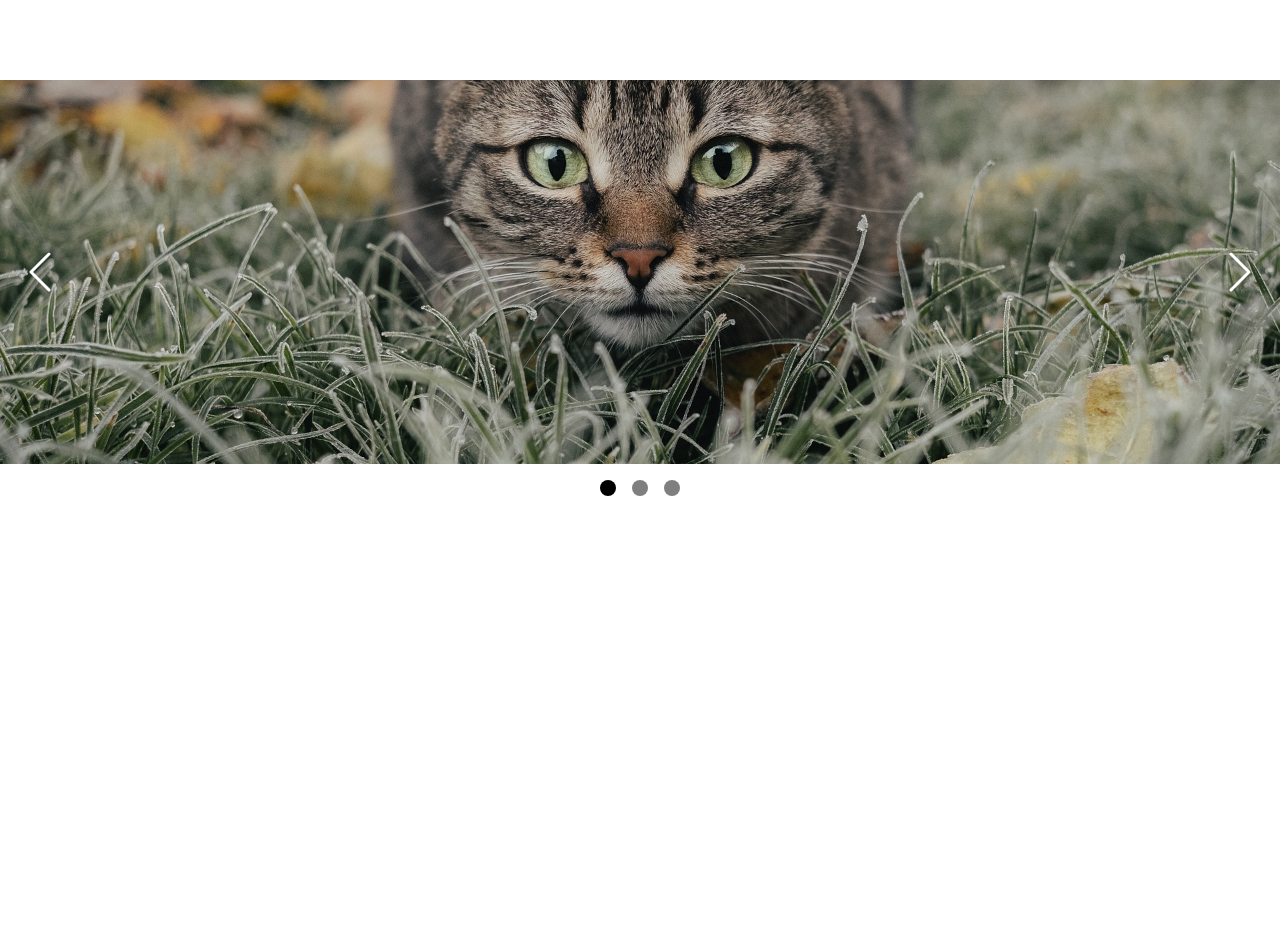
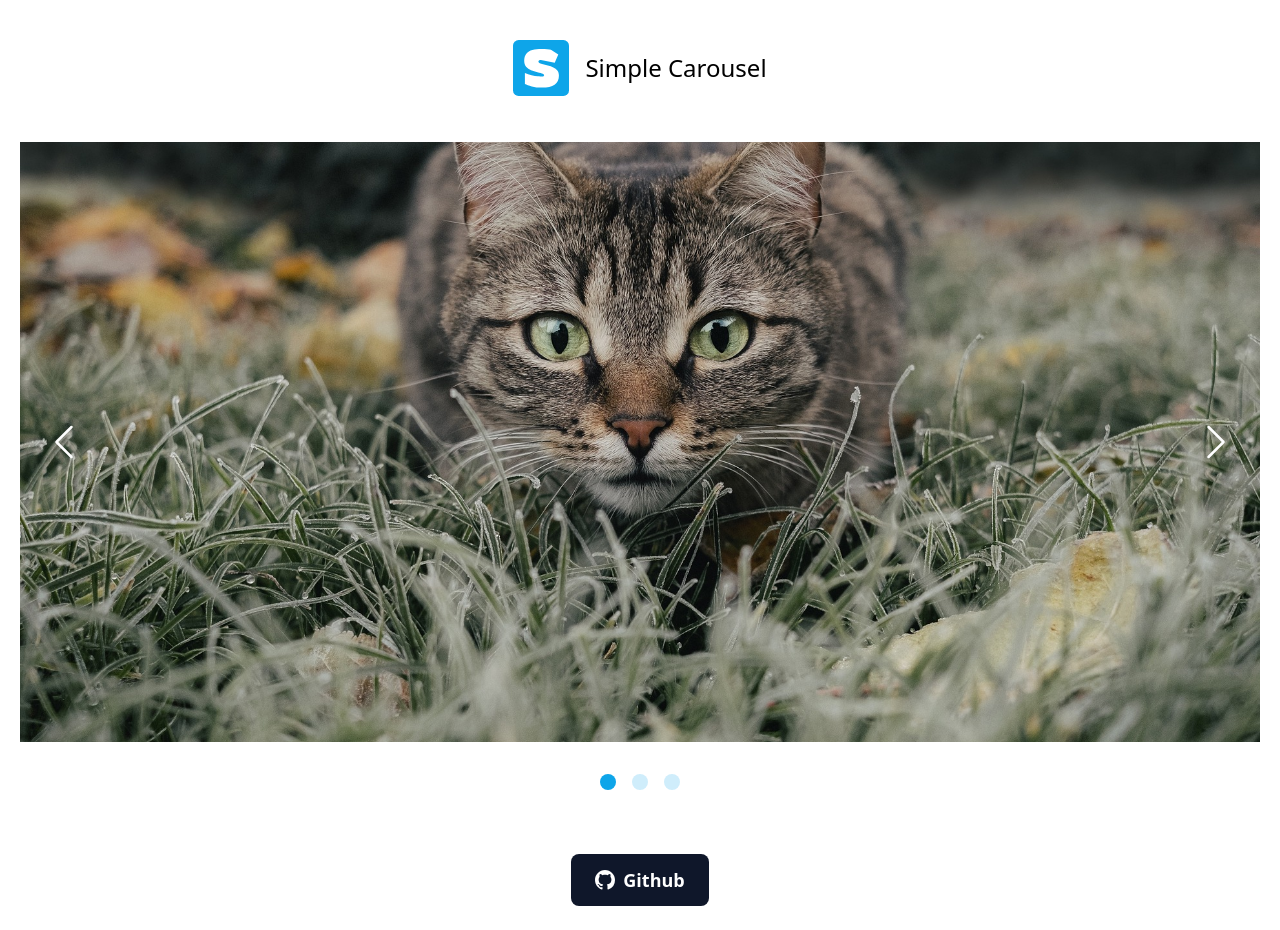
Before and after one commit to shamssujon/simple-carousel, a website built with Vite: page index.html in a window 1280 px wide. Before the commit the page ends 800 px from the top, so only its background shows below. Built offline with nearby package versions, Linux system fonts and the light colour scheme.

Commit message:
Update design

```diff
--- a/index.html
+++ b/index.html
@@ -8,7 +8,16 @@
 		<link rel="stylesheet" href="/src/css/style.css" />
 	</head>
 	<body>
-		<div id="app" class="container py-20">
+		<header class="pt-10">
+			<div class="container text-center">
+				<a href="/index.html" class="inline-flex mx-auto items-center justify-center gap-4">
+					<img class="w-14" src="/src/img/logo.svg" alt="" />
+					<span class="text-2xl">Simple Carousel</span>
+				</a>
+			</div>
+		</header>
+		<section class="py-10">
+			<div class="container">
 				<div class="simple-carousel">
 					<div class="simple-carousel--wrapper relative overflow-hidden">
 						<div class="simple-carousel--slides">
@@ -44,6 +53,20 @@
 					<div class="simple-carousel--dots"></div>
 				</div>
 			</div>
+		</section>
+
+		<div class="text-center py-6">
+			<a
+				href="https://github.com/shamssujon/simple-carousel"
+				target="_blank"
+				class="py-3 px-6 bg-slate-900 text-lg text-white rounded-lg font-semibold transition hover:bg-sky-500 inline-flex items-center justify-center text-center gap-2">
+				<svg xmlns="http://www.w3.org/2000/svg" fill="currentColor" viewBox="0 0 16 16" class="w-5 h-5">
+					<path
+						d="M8 0C3.58 0 0 3.58 0 8c0 3.54 2.29 6.53 5.47 7.59.4.07.55-.17.55-.38 0-.19-.01-.82-.01-1.49-2.01.37-2.53-.49-2.69-.94-.09-.23-.48-.94-.82-1.13-.28-.15-.68-.52-.01-.53.63-.01 1.08.58 1.23.82.72 1.21 1.87.87 2.33.66.07-.52.28-.87.51-1.07-1.78-.2-3.64-.89-3.64-3.95 0-.87.31-1.59.82-2.15-.08-.2-.36-1.02.08-2.12 0 0 .67-.21 2.2.82.64-.18 1.32-.27 2-.27.68 0 1.36.09 2 .27 1.53-1.04 2.2-.82 2.2-.82.44 1.1.16 1.92.08 2.12.51.56.82 1.27.82 2.15 0 3.07-1.87 3.75-3.65 3.95.29.25.54.73.54 1.48 0 1.07-.01 1.93-.01 2.2 0 .21.15.46.55.38A8.012 8.012 0 0 0 16 8c0-4.42-3.58-8-8-8z" />
+				</svg>
+				<span>Github</span>
+			</a>
+		</div>
 
 		<script type="module" src="/src/js/main.js"></script>
 	</body>
--- a/src/css/style.css
+++ b/src/css/style.css
@@ -7,7 +7,7 @@
 }
 
 .simple-carousel--slides {
-	@apply relative h-96 transition-all;
+	@apply relative h-[300px] md:h-[600px] transition-all duration-300;
 }
 
 .simple-carousel--slides .simple-carousel--slide {
@@ -20,21 +20,21 @@
 
 /* Navigation */
 .simple-carousel--nav {
-	@apply flex items-center justify-center w-12 h-12 absolute top-1/2 transform -translate-y-1/2 text-white;
+	@apply flex items-center justify-center w-10 h-10 md:w-14 md:h-14 absolute top-1/2 transform -translate-y-1/2 text-white hover:bg-sky-500 rounded-lg transition p-2;
 }
 .simple-carousel--nav.button-prev {
-	@apply left-4;
+	@apply left-2 md:left-4;
 }
 .simple-carousel--nav.button-next {
-	@apply right-4;
+	@apply right-2 md:right-4;
 }
 
 /* Pagination */
 .simple-carousel--dots {
-	@apply flex items-center justify-center mt-4 space-x-4 w-full;
+	@apply flex items-center justify-center mt-4 md:mt-8 gap-2 md:gap-4 w-full overflow-hidden flex-wrap;
 }
 .simple-carousel--dot {
-	@apply w-4 h-4 rounded-full bg-black cursor-pointer opacity-50 transition-all;
+	@apply w-2 h-2 md:w-4  md:h-4 rounded-full bg-sky-500 cursor-pointer opacity-20 transition-all flex-shrink-0;
 }
 .simple-carousel--dot.active {
 	@apply opacity-100;
--- a/tailwind.config.cjs
+++ b/tailwind.config.cjs
@@ -7,6 +7,7 @@ module.exports = {
   theme: {
     container: {
       center: true,
+      padding: "1.25rem"
     },
     extend: {},
   },
```
Lines whose indentation alone changed are shown as unchanged.
